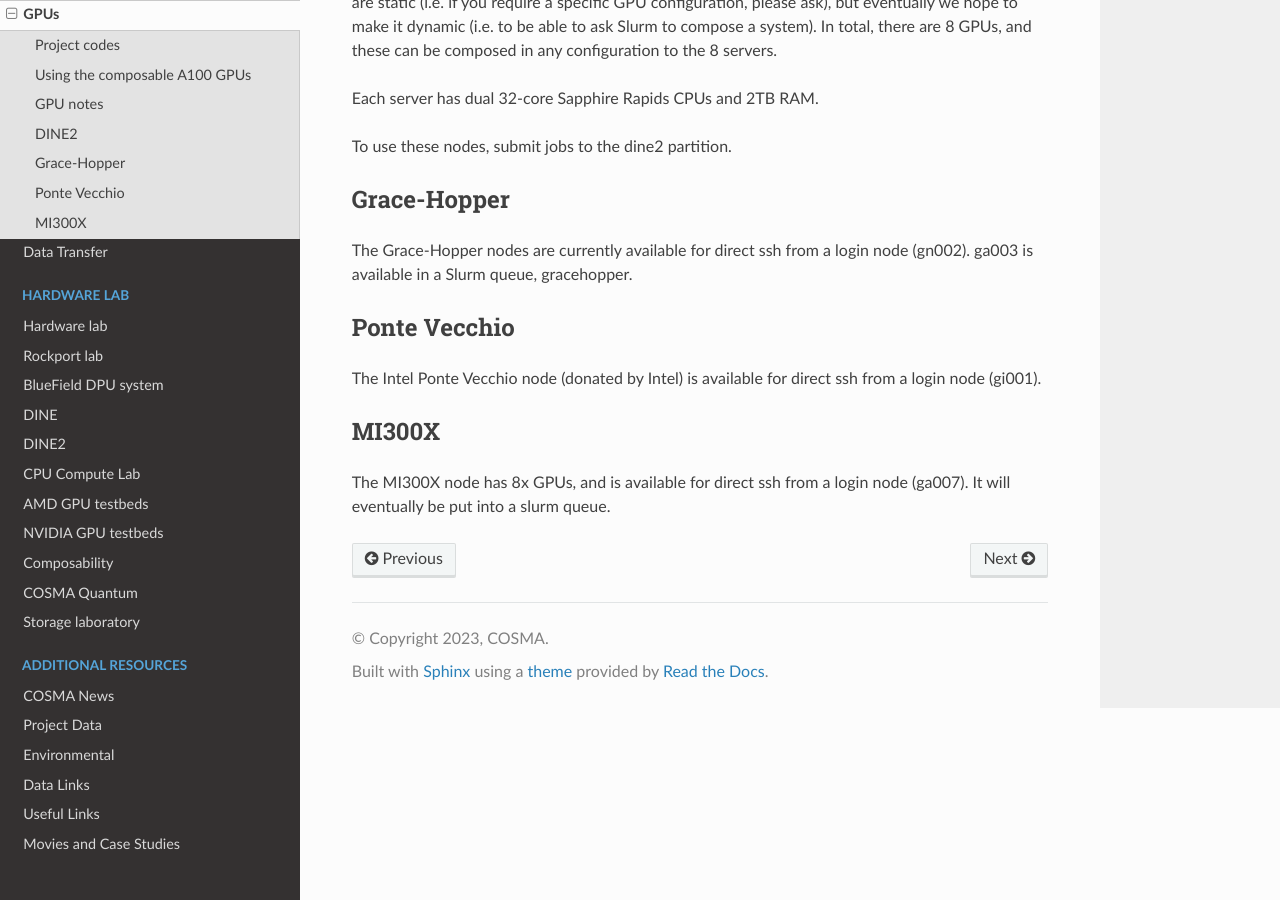
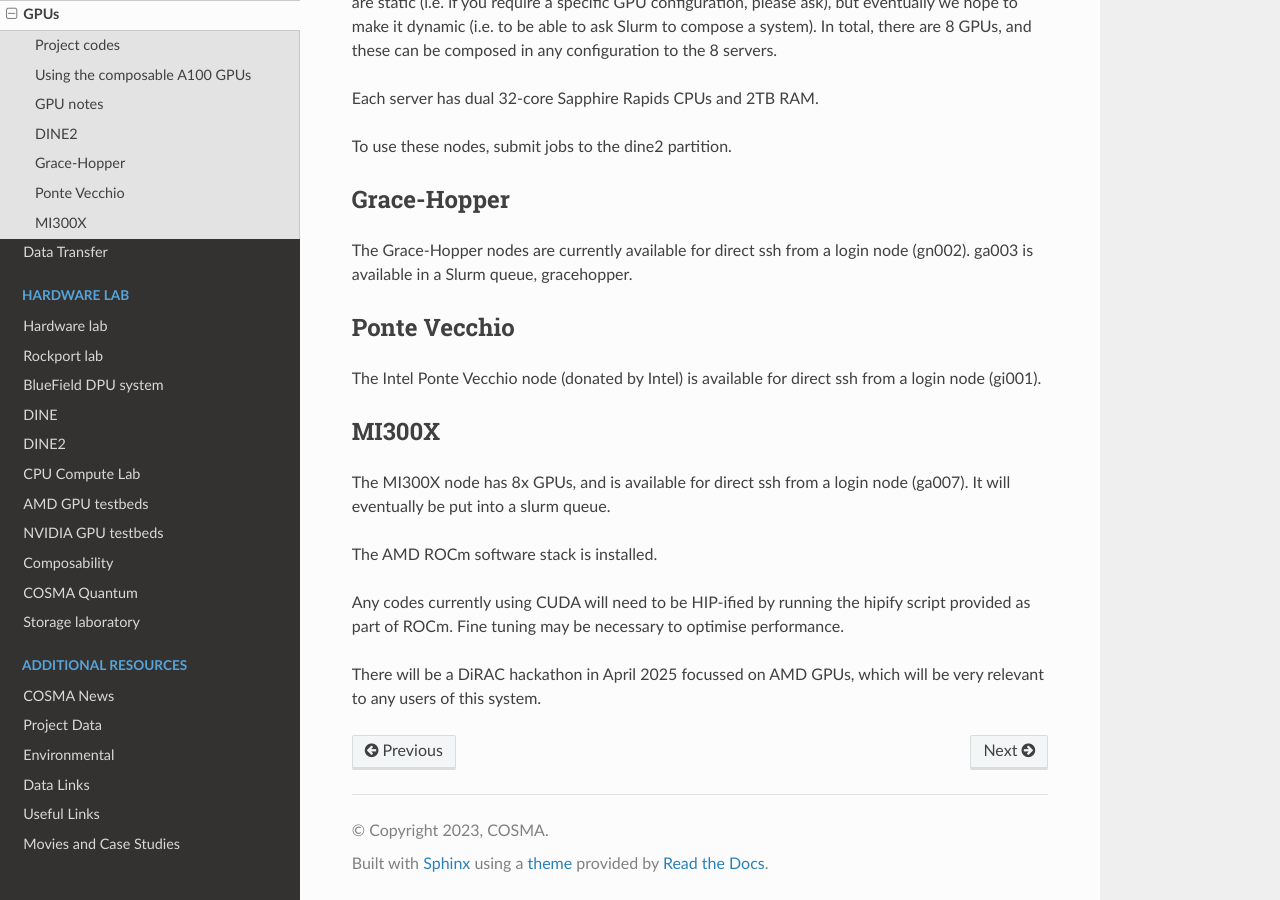
Before and after one commit to agb32/cosmadoc, a Sphinx documentation site: the page built from docs/source/gpu.md, in a window 1280 px wide and 900 px high, scrolled down 1671 px. Built offline with Sphinx 7.4.7 and the Read the Docs theme 3.1.0, drawn with Linux system fonts in a browser that asks for light colours.

Commit message:
added amd mi300x info

```diff
--- a/docs/source/gpu.md
+++ b/docs/source/gpu.md
@@ -66,3 +66,9 @@ The Intel Ponte Vecchio node (donated by Intel) is available for direct ssh from
 ## MI300X
 
 The MI300X node has 8x GPUs, and is available for direct ssh from a login node (ga007).  It will eventually be put into a slurm queue.
+
+The AMD ROCm software stack is installed.
+
+Any codes currently using CUDA will need to be HIP-ified by running the hipify script provided as part of ROCm.  Fine tuning may be necessary to optimise performance.
+
+There will be a DiRAC hackathon in April 2025 focussed on AMD GPUs, which will be very relevant to any users of this system.
```
